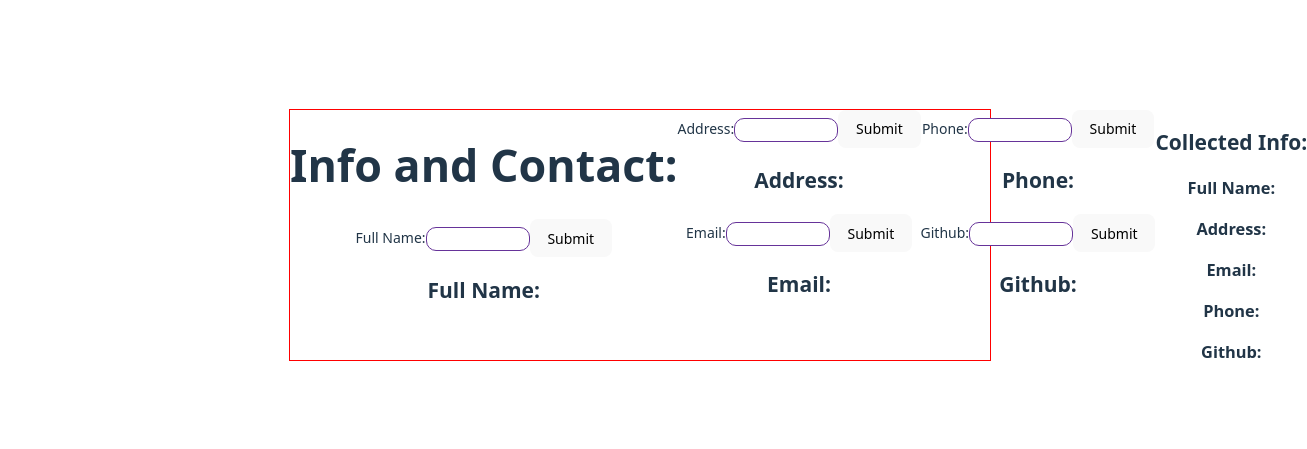
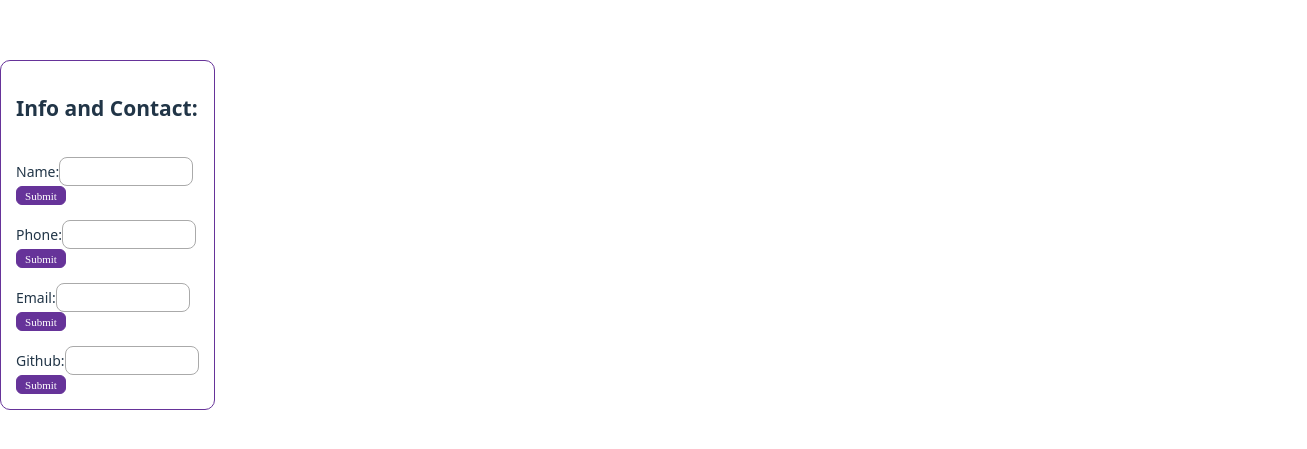
Before and after one commit to benxta4424/cv_builder, a React (Vite) app in the folder build_your_cv/: page / in a window 1280 px wide. Shown: the part 165-614 px from the top of the page, 1307 px wide, since content can reach past the window. Built offline with nearby package versions, Linux system fonts and the light colour scheme.

Commit message:
upping the state with a function for the Contacts + changing the Summary name to Inputs so i can build each section sepparate

```diff
--- a/build_your_cv/src/App.css
+++ b/build_your_cv/src/App.css
@@ -1,66 +1,85 @@
-#root {
-  max-width: 1280px;
-  margin: 0 auto;
-  padding: 2rem;
-  text-align: center;
+.hide {
+  display: flex;
+}
+.contactContainer {
+  display: flex;
+  justify-content: space-between;
+  align-items: flex-start;
+  gap: 20px;
 }
 
-.logo {
-  height: 6em;
-  padding: 1.5em;
-  will-change: filter;
-  transition: filter 300ms;
-}
-.logo:hover {
-  filter: drop-shadow(0 0 2em #646cffaa);
-}
-.logo.react:hover {
-  filter: drop-shadow(0 0 2em #61dafbaa);
+.summarySection {
+  flex: 1;
+  display: flex;
+  flex-direction: column;
+  gap: 15px;
+  font-size: 14px;
+  border: 1px solid rebeccapurple;
+  padding: 15px;
+  border-radius: 10px;
 }
 
-@keyframes logo-spin {
-  from {
-    transform: rotate(0deg);
-  }
-  to {
-    transform: rotate(360deg);
-  }
-}
+.capturedContainer {
+  flex: 1;
+  display: flex;
+  flex-direction: row;
+  justify-content: space-between;
+  gap: 20px;
+  font-size: 16px;
+  padding: 15px;
+  border-radius: 10px;
+  text-align: left;
 
-@media (prefers-reduced-motion: no-preference) {
-  a:nth-of-type(2) .logo {
-    animation: logo-spin infinite 20s linear;
-  }
-}
+  min-width: 550px;
+  max-width: 800px;
 
-.card {
-  padding: 2em;
-}
-
-.read-the-docs {
-  color: #888;
+  color: whitesmoke;
 }
 
 input {
-  border-radius: 10px;
+  border-radius: 8px;
+  border: 1px solid #aaa;
+  height: 15px;
+  width: 120px;
+  padding: 6px;
+  font-size: 14px;
+}
+
+button {
+  display: flex;
+  justify-content: center;
+  align-items: center;
+  height: 19px;
+  width: 50px;
+  font-size: 11px;
+  line-break: auto;
+  border-radius: 6px;
   border: 1px solid rebeccapurple;
-  height: 10px;
-  width: 90px;
-  padding: 6px;
+  background-color: rebeccapurple;
+  color: white;
+  cursor: pointer;
+
+  font-family: 'Times New Roman', Times, serif;
+
 }
-.submitButton{
-  height: 30px;
-  width: 60px;
+button:hover {
+  background-color: indigo;
+}
+.nameAndPhone {
+  min-width: 200px;
+}
+.emailAndGithub {
+  max-width: 150px;
   font-size: 10px;
+  font-weight: 300;
+  font-family: 'Segoe UI', Tahoma, Geneva, Verdana, sans-serif;
+  padding: 10px;
 }
-.contactSection {
-  display: flex;
-  flex-direction: column;
-  flex-wrap: wrap;
+.name {
+  font-size: 23px;
+  font-weight: 900;
+}
+.phone {
   font-size: 14px;
-  border: 1px solid red;
-
-  max-height: 400px;
-  height: 250px;
-  width: 700px;
+  font-family: 'Trebuchet MS', 'Lucida Sans Unicode', 'Lucida Grande', 'Lucida Sans', Arial, sans-serif;
 }
--- a/build_your_cv/src/App.jsx
+++ b/build_your_cv/src/App.jsx
@@ -2,7 +2,7 @@ import { StrictMode, useState } from 'react'
 import reactLogo from './assets/react.svg'
 import viteLogo from '/vite.svg'
 import './App.css'
-import { Summary } from './components/Summary'
+import { Inputs } from './components/Inputs'
 import Contact from './components/Contact'
 
 function App() {
--- a/build_your_cv/src/components/Contact.jsx
+++ b/build_your_cv/src/components/Contact.jsx
@@ -1,46 +1,45 @@
 import { useState } from "react"
-import { Summary } from "./Summary"
+import { Inputs } from "./Inputs"
 
 export default function Contact() {
-  const [summaries, setSummaries] = useState({
-    "Full Name": "",
-    "Address": "",
-    "Email": "",
-    "Phone": "",
-    "Github": "",
+  const [capture, setCapture] = useState({
+    Name: "",
+    Phone: "",
+    Email: "",
+    Github: ""
   })
 
-  // helper to update a single field
-  const updateSummary = (key, value) => {
-    setSummaries((prev) => ({
+  const handleSummary = (field, value) => {
+    setCapture(prev => ({
       ...prev,
-      [key]: value,
+      [field]: value
     }))
   }
 
   return (
-    <div className="contactSection">
-      <h1>Info and Contact:</h1>
+    <>
+    <div className="contactContainer">
+      <div className="summarySection">
+        <h2>Info and Contact:</h2>
 
-      {/* Render the inputs */}
-      {Object.keys(summaries).map((section) => (
-        <Summary
-          key={section}
-          section_name={section}
-          value={summaries[section]}
-          onChange={(val) => updateSummary(section, val)}
-        />
-      ))}
+        <Inputs section_name={"Name"} onSend={handleSummary} />
+        <Inputs section_name={"Phone"} onSend={handleSummary} />
+        <Inputs section_name={"Email"} onSend={handleSummary} />
+        <Inputs section_name={"Github"} onSend={handleSummary} />
+      </div>
 
-      {/* Render collected results separately */}
-      <div className="printSection">
-        <h2>Collected Info:</h2>
-        {Object.entries(summaries).map(([key, value]) => (
-          <div key={key} className={key}>
-            <h3>{key}:</h3> {value}
-          </div>
-        ))}
+      <div className="capturedContainer">
+        <div className="nameAndPhone">
+          <div className="name">{capture.Name}</div>
+          <div className="phone">{capture.Phone}</div>
+        </div>
+
+        <div className="emailAndGithub">
+          <div className="email">{capture.Email}</div>
+          <div className="github">{capture.Github}</div>
+        </div>
       </div>
     </div>
+    </>
   )
 }
--- /dev/null
+++ b/build_your_cv/src/components/Inputs.jsx
@@ -0,0 +1,38 @@
+import { useState } from "react"
+
+export function Inputs(props) {
+    const [summary, setSummary] = useState("")
+    const [draft, setDraft] = useState(summary)
+
+    const formSubmit = (e) => {
+        e.preventDefault()
+        setSummary(draft)
+        props.onSend(props.section_name,draft)
+        setDraft("")
+    }
+
+    const inputSubmit = (e) => {
+        if(e.currentTarget.value.length < 350) {
+            setDraft(e.currentTarget.value)
+        }
+    }
+
+
+    return (
+    <>
+        <form action="post" onSubmit={ formSubmit} >
+
+            <label htmlFor="summary">{props.section_name}:</label>
+            <input
+                name={props.section_name}
+                id="summary"
+                value={draft}
+                onInput={ inputSubmit }
+            />
+
+            <button type="submit">Submit</button>
+
+        </form>
+    </>
+    )
+}
--- a/build_your_cv/src/components/Summary.jsx
+++ /dev/null
@@ -1,34 +0,0 @@
-import { useState } from "react"
-
-export function Summary({section_name}) {
-    const [summary, setSummary] = useState("")
-    const [draft, setDraft] = useState(summary)
-    return (
-    <>
-        <form action="post" onSubmit={(e) => {
-            e.preventDefault()
-            setSummary(draft)
-            setDraft("")
-        }}>
-
-            <label htmlFor="summary">{section_name}:</label>
-            <input
-
-                name="summary"
-                id="summary"
-                value={draft}
-                onInput={(e) => {
-                    if(e.currentTarget.value.length < 350)
-                        setDraft(e.currentTarget.value)
-
-                }}
-            />
-
-
-            <button type="submit">Submit</button>
-
-            <div className={section_name}> <h2 className="summaryTitle">{section_name}:</h2> {summary}</div>
-        </form>
-    </>
-    )
-}
--- a/build_your_cv/src/main.jsx
+++ b/build_your_cv/src/main.jsx
@@ -1,11 +1,11 @@
 import { StrictMode } from 'react'
 import { createRoot } from 'react-dom/client'
 import './index.css'
-import { Summary } from './components/Summary'
+import { Inputs } from './components/Inputs'
 import App from './App'
 
 createRoot(document.getElementById('root')).render(
   <StrictMode>
-    <App/>
+    <App />
   </StrictMode>,
 )
```
